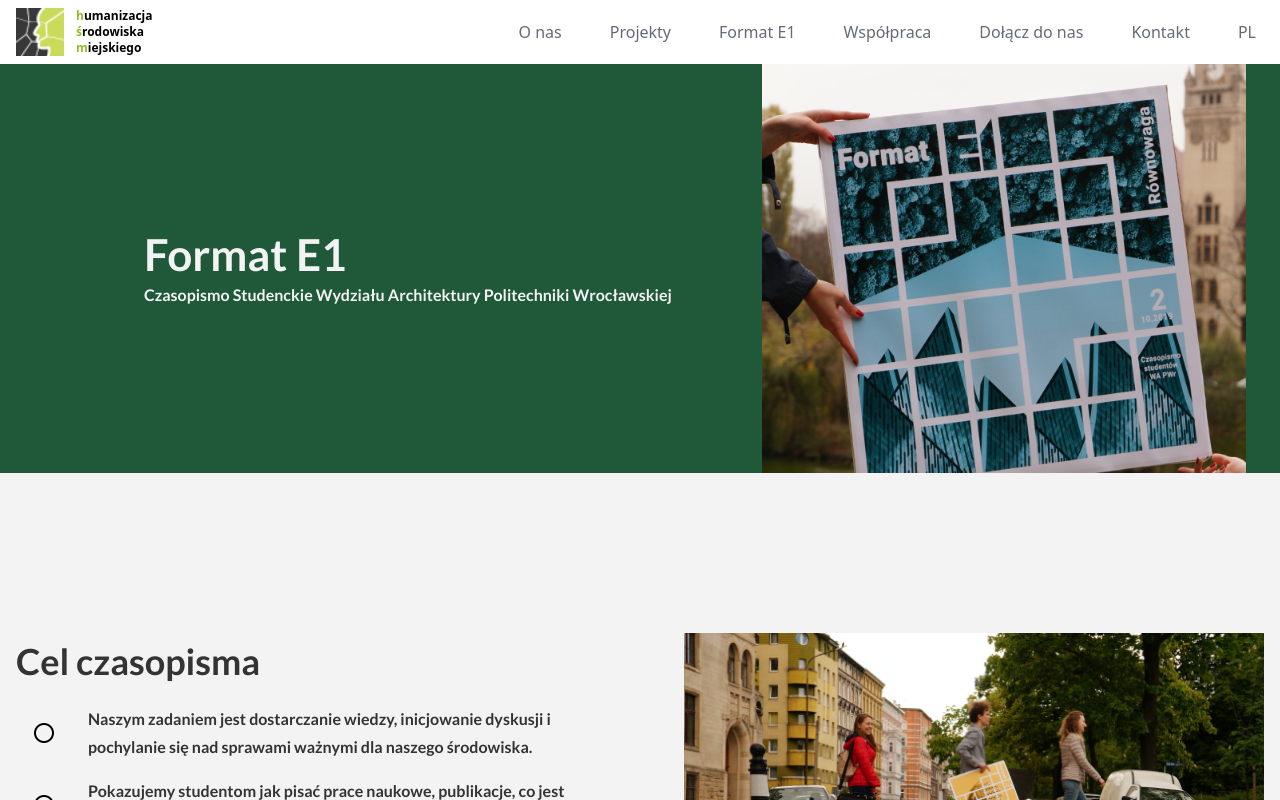
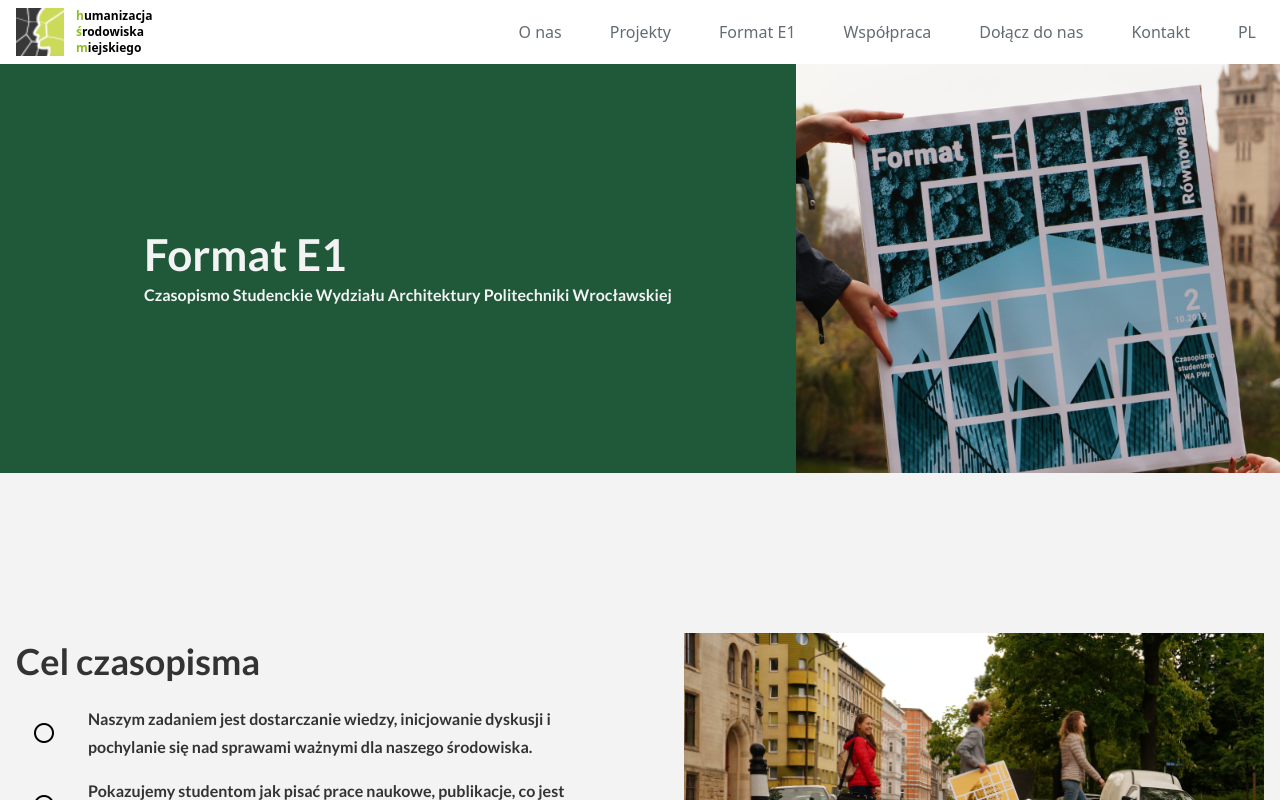
Before and after one commit to CodersCrew/hsm-website, a Next.js app: page /format-e1 in a window 1280 px wide. Shown: the top 800 px of the page. Built offline with nearby package versions, Linux system fonts and the light colour scheme.

Commit message:
minor change in global

```diff
--- a/src/components/TopSection/TopSection.tsx
+++ b/src/components/TopSection/TopSection.tsx
@@ -15,14 +15,8 @@ interface TopSectionProps extends PropsWithChildren {
 
 export const TopSection: React.FC<TopSectionProps> = ({ description, header, image, children }) => (
   <section className="flex w-full bg-primary/90 md:pl-32">
-    <div className="items-center md:flex md:flex-row-reverse">
-      <Image
-        src={image.src}
-        height={500}
-        width={500}
-        alt={image.alt}
-        className="mx-auto h-auto w-full md:max-w-[42%]"
-      />
+    <div className="basis-full items-center justify-between md:flex md:flex-row-reverse">
+      <Image src={image.src} height={500} width={500} alt={image.alt} className=" h-auto w-full md:max-w-[42%]" />
       <div className="mr-10 px-4 py-6 text-neutral/20 sm:py-10 md:text-lg lg:text-2xl">
         <h1>{header}</h1>
         <p className="">{description}</p>
```
